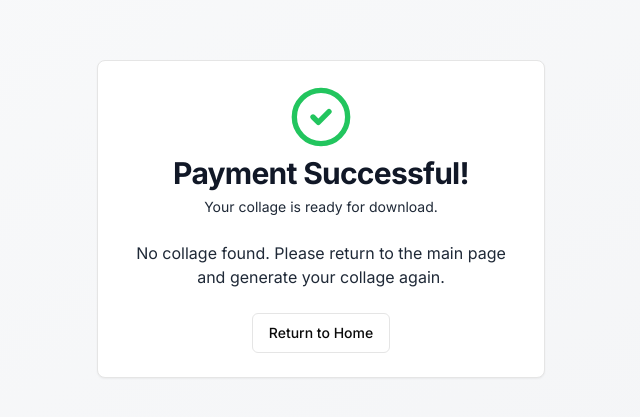
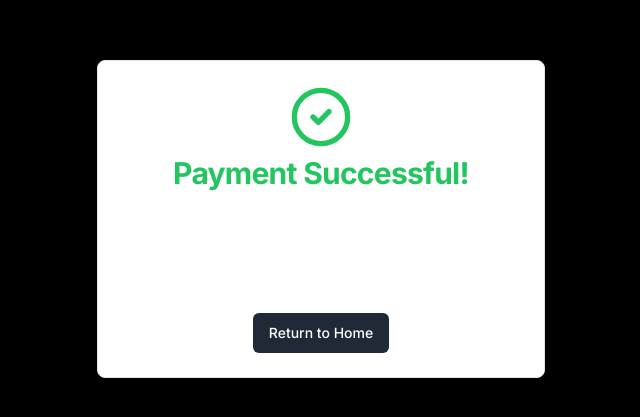
Before and after one commit to samiUK/Photo-Print, a Next.js app: page /success in a window 1280 px wide. Shown: the part 181-598 px from the top of the page, without its empty margins (319-959 px from the left). Built offline with nearby package versions, Linux system fonts and the light colour scheme.

Commit message:
style: enhance success page text visibility
Update success page styles for better contrast and alignment.

#VERCEL_SKIP

Co-authored-by: Sami Rahman <17756237+samiUK@users.noreply.github.com>

```diff
--- a/app/success/page.tsx
+++ b/app/success/page.tsx
@@ -61,12 +61,12 @@ export default function SuccessPage() {
   }
 
   return (
-    <div className="flex min-h-screen flex-col items-center justify-center bg-gradient-to-br from-gray-50 to-gray-100 p-4">
+    <div className="flex min-h-screen flex-col items-center justify-center bg-black p-4">
       <Card className="w-full max-w-md text-center">
         <CardHeader>
           <CheckCircle2 className="mx-auto h-16 w-16 text-green-500" />
-          <CardTitle className="text-3xl font-bold text-gray-900 mt-4">Payment Successful!</CardTitle>
-          <CardDescription className="text-gray-800">Your collage is ready for download.</CardDescription>
+          <CardTitle className="text-3xl font-bold text-green-500 mt-4">Payment Successful!</CardTitle>
+          <CardDescription className="text-white">Your collage is ready for download.</CardDescription>
         </CardHeader>
         <CardContent className="space-y-6">
           {nonWatermarkedImage ? (
@@ -86,11 +86,15 @@ export default function SuccessPage() {
               </Button>
             </>
           ) : (
-            <p className="text-gray-800">
+            <p className="text-white">
               No collage found. Please return to the main page and generate your collage again.
             </p>
           )}
-          <Button variant="outline" onClick={() => (window.location.href = "/")}>
+          <Button
+            variant="default"
+            onClick={() => (window.location.href = "/")}
+            className="bg-gray-800 hover:bg-gray-700 text-white"
+          >
             Return to Home
           </Button>
         </CardContent>
```
